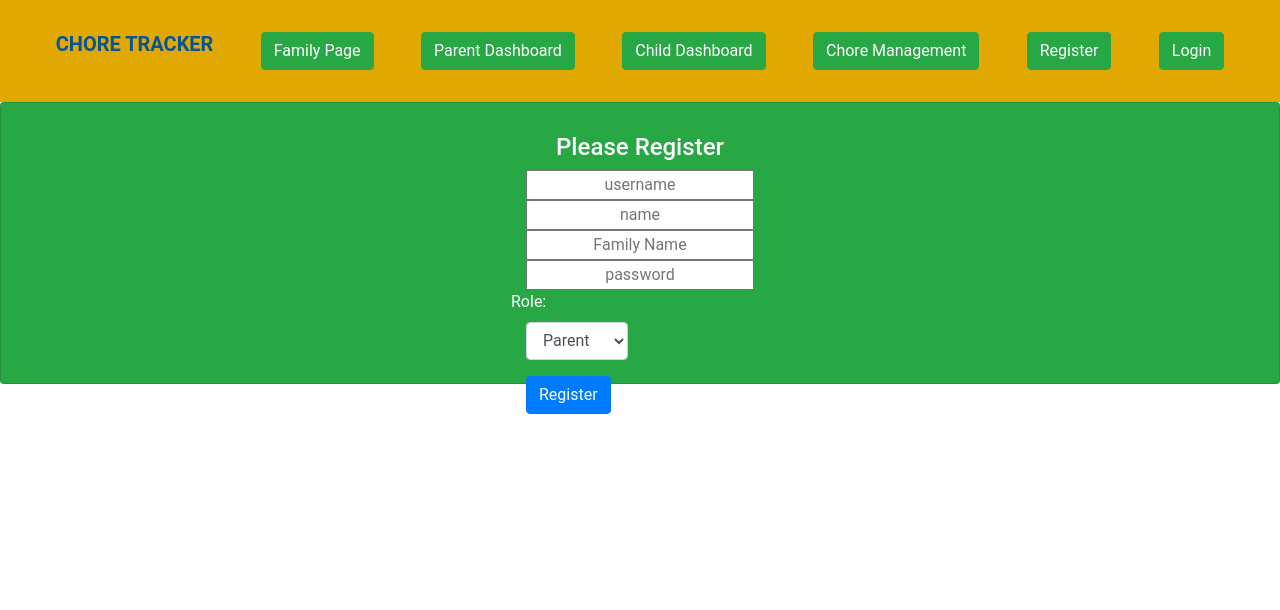
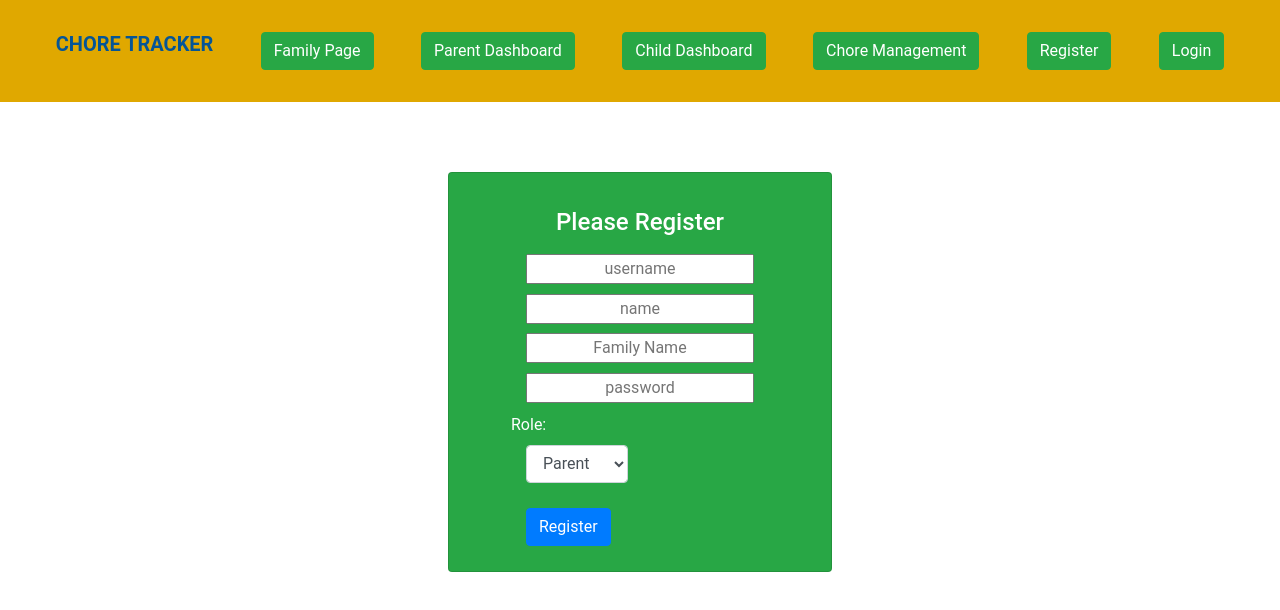
Before and after one commit to Build-Week-Home-Chore-Tracker/FE, a React (Create React App) app in the folder home-chore-tracker/: page / in a window 1280 px wide. Shown: the top 610 px of the page. Built offline with nearby package versions, Linux system fonts and the light colour scheme.

Commit message:
fixed register styles

```diff
--- a/home-chore-tracker/src/Components/SignUp.js
+++ b/home-chore-tracker/src/Components/SignUp.js
@@ -12,7 +12,7 @@ import axios from 'axios';
 
 
     return (
-      <div className="signUpform">
+      <div className="signUpForm">
 
             <Card body inverse color="success" className="text-center">
                 <Form className= "row-container">
--- a/home-chore-tracker/src/index.css
+++ b/home-chore-tracker/src/index.css
@@ -26,7 +26,7 @@ code {
 .row-container{
   display: flex;
   flex-direction: column;
-  height: 30vh;
+  height: 50vh;
   justify-content: space-around;
   margin-left: auto;
   margin-right: auto;
@@ -72,9 +72,14 @@ code {
   }
 
   .signUpForm{
-    max-width: 30%;
+    width: 30%;
+    height: 50vh;
     display: block;
     margin-left: auto;
     margin-right: auto;
     margin-top: 70px;
   }
+
+  .text-center.card.text-white.card-body.bg-success{
+    height: 50vh;
+  }
```
